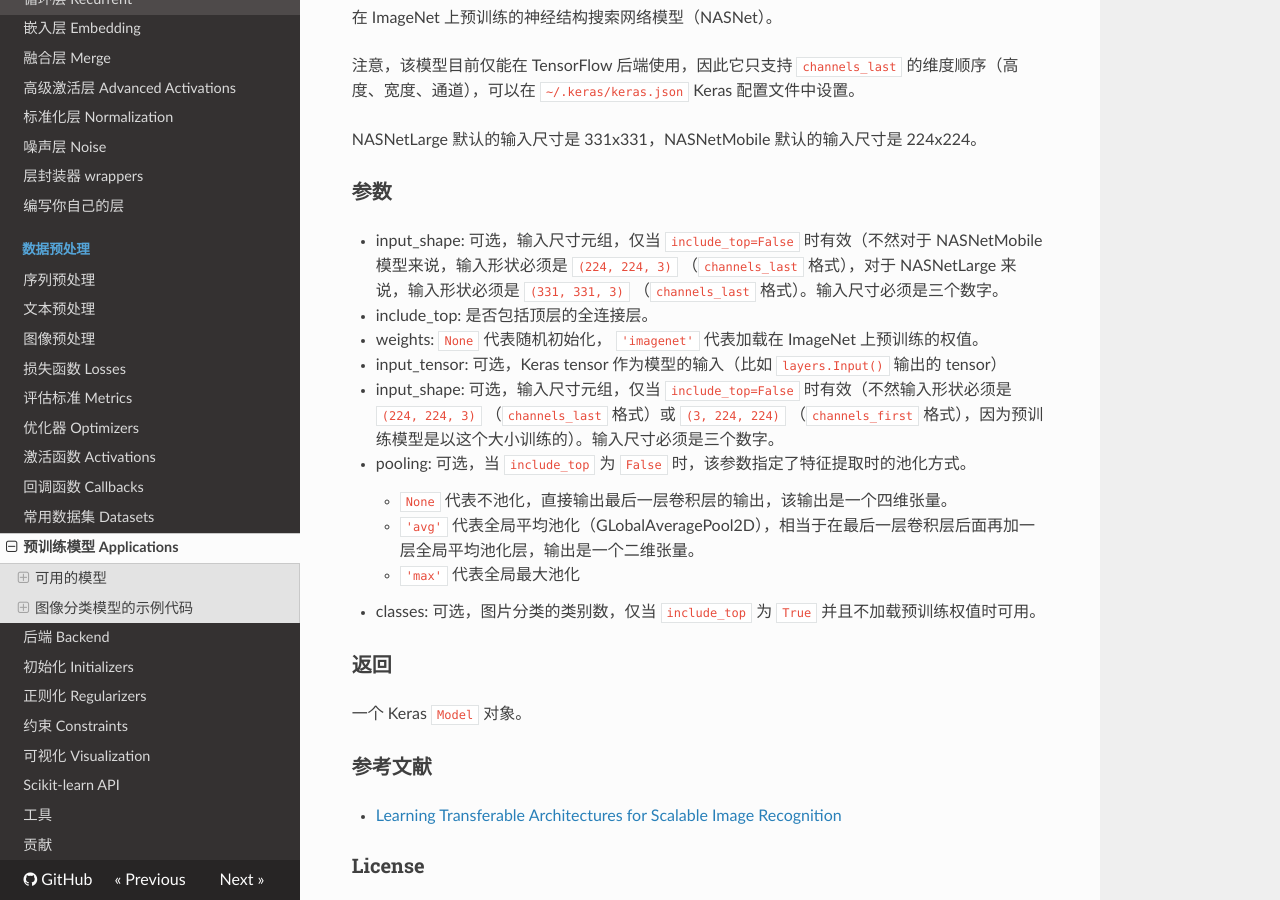
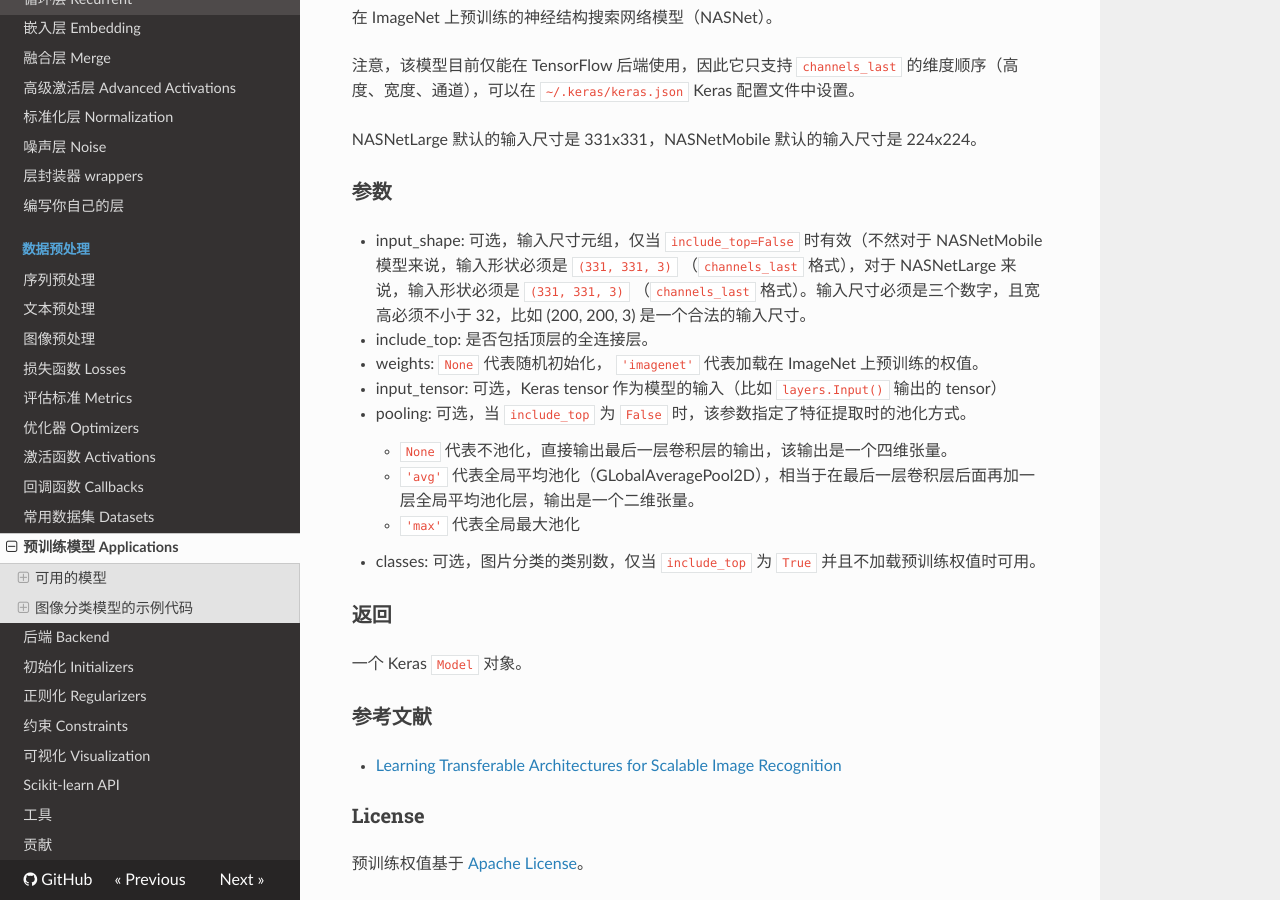
Before and after one commit to keras-team/keras-docs-zh, an MkDocs documentation site: the page built from sources/applications.md, in a window 1280 px wide and 900 px high, scrolled down 12329 px. Built offline with MkDocs 1.6.1, drawn with Linux system fonts in a browser that asks for light colours; nearby versions of some CDN libraries; old or Windows-style settings are respelled for this version of MkDocs.

Commit message:
Update applications.md

```diff
--- a/sources/applications.md
+++ b/sources/applications.md
@@ -533,11 +533,10 @@ NASNetLarge 默认的输入尺寸是 331x331，NASNetMobile 默认的输入尺
 
 ### 参数
 
-- input_shape: 可选，输入尺寸元组，仅当 `include_top=False` 时有效（不然对于 NASNetMobile 模型来说，输入形状必须是 `(224, 224, 3)` （`channels_last` 格式），对于 NASNetLarge 来说，输入形状必须是 `(331, 331, 3)` （`channels_last` 格式）。输入尺寸必须是三个数字。
+- input_shape: 可选，输入尺寸元组，仅当 `include_top=False` 时有效（不然对于 NASNetMobile 模型来说，输入形状必须是 `(331, 331, 3)` （`channels_last` 格式），对于 NASNetLarge 来说，输入形状必须是 `(331, 331, 3)` （`channels_last` 格式）。输入尺寸必须是三个数字，且宽高必须不小于 32，比如 (200, 200, 3) 是一个合法的输入尺寸。
 - include_top: 是否包括顶层的全连接层。
 - weights: `None` 代表随机初始化， `'imagenet'` 代表加载在 ImageNet 上预训练的权值。
 - input_tensor: 可选，Keras tensor 作为模型的输入（比如 `layers.Input()` 输出的 tensor）
-- input_shape: 可选，输入尺寸元组，仅当 `include_top=False` 时有效（不然输入形状必须是 `(224, 224, 3)` （`channels_last` 格式）或 `(3, 224, 224)` （`channels_first` 格式），因为预训练模型是以这个大小训练的）。输入尺寸必须是三个数字。
 - pooling: 可选，当 `include_top` 为 `False` 时，该参数指定了特征提取时的池化方式。
     - `None` 代表不池化，直接输出最后一层卷积层的输出，该输出是一个四维张量。
     - `'avg'` 代表全局平均池化（GLobalAveragePool2D），相当于在最后一层卷积层后面再加一层全局平均池化层，输出是一个二维张量。
```
